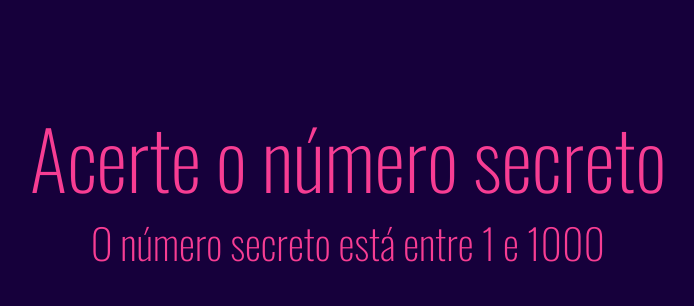
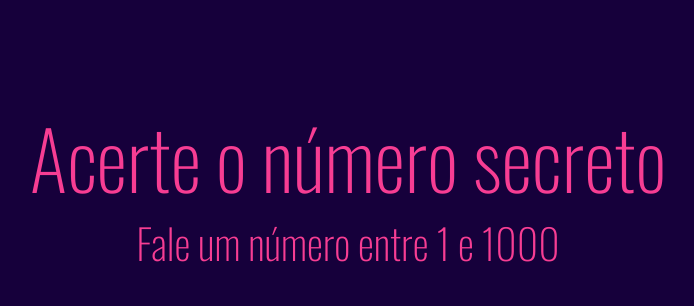
Before and after one commit to MTHSKM/aula-alura-jogo-numero-secreto, a plain HTML site: page index.html in a window 1280 px wide. Shown: the part 190-496 px from the top of the page, without its empty margins (292-986 px from the left). Drawn offline with nearby package versions, Linux system fonts and the light colour scheme.

Commit message:
Update index.html

```diff
--- a/index.html
+++ b/index.html
@@ -19,7 +19,7 @@
 
         <h1>Acerte o número secreto</h1>
 
-        <h3>O número secreto está entre <span id="menor-valor">0</span> e <span id="maior-valor">100</span></h3>
+        <h3>Fale um número entre <span id="menor-valor">0</span> e <span id="maior-valor">100</span></h3>
 
         <div id="chute" class="mensagem">
             <!--<div>Você disse</div>
```
